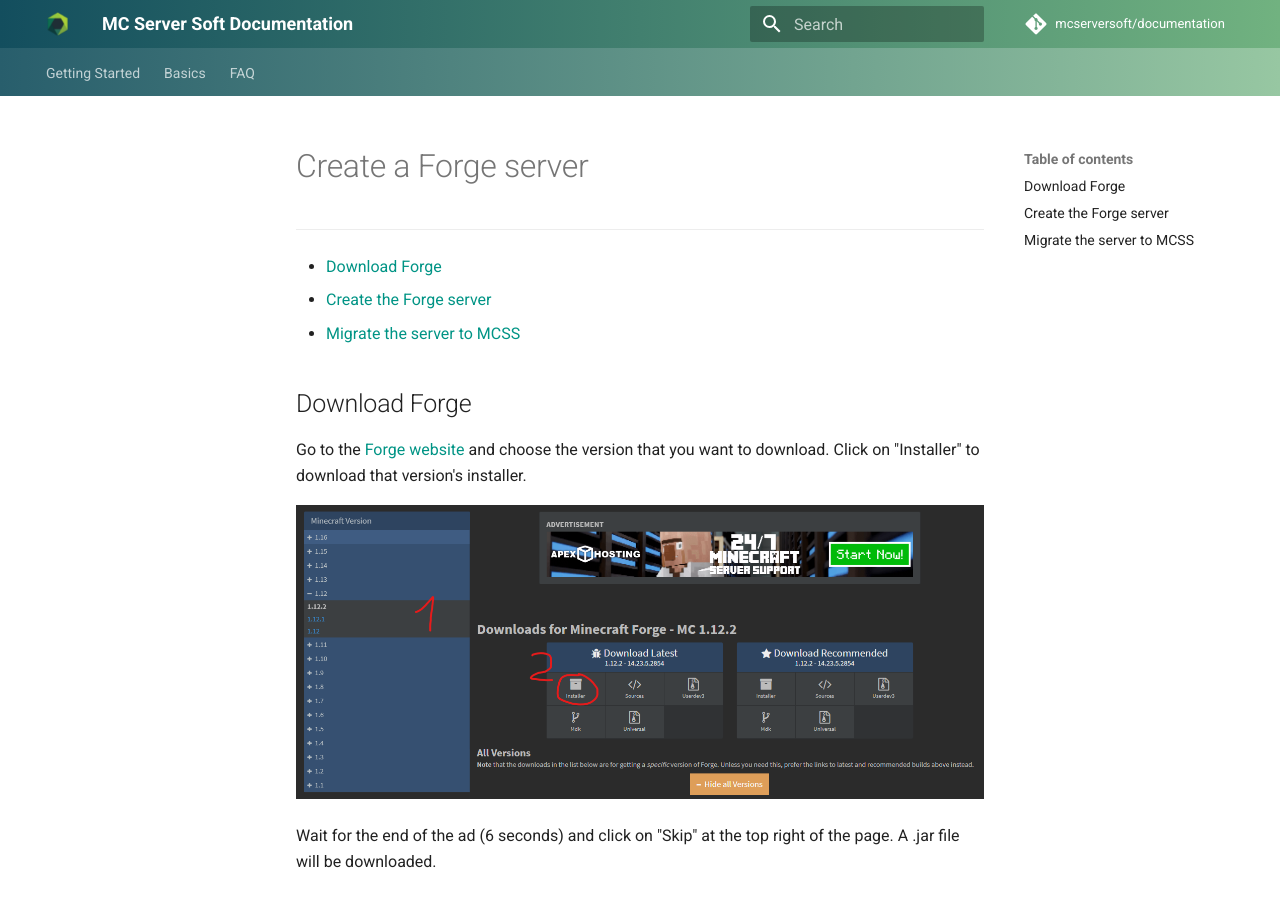
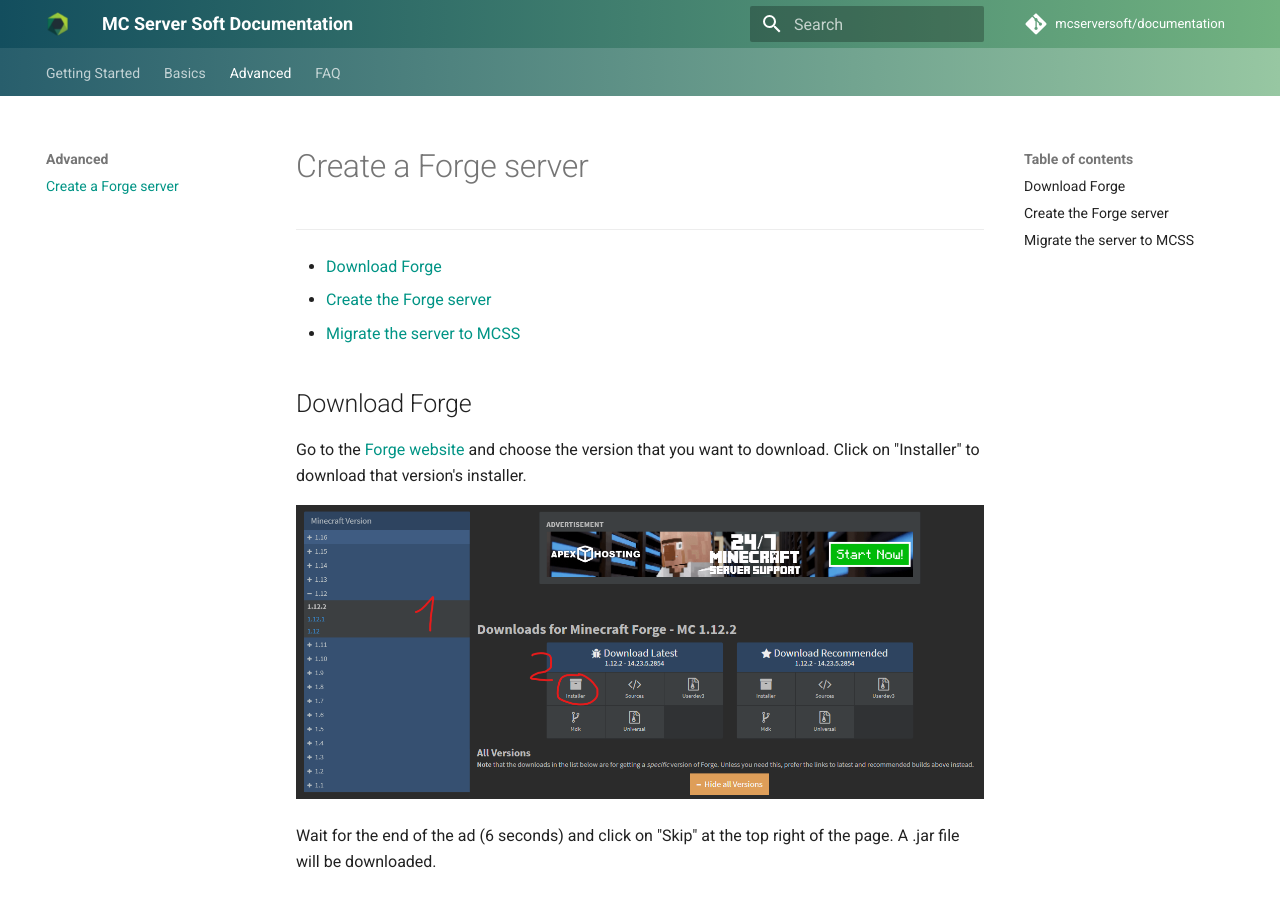
Before and after one commit to mcserversoft/documentation, an MkDocs documentation site: the page built from docs/create-forge-server.md, in a window 1280 px wide and 900 px high. Built offline with MkDocs 1.6.1 and Material for MkDocs 9.7.7, drawn with Linux system fonts in a browser that asks for light colours; comment, search, counter and statistics services are not loaded.

Commit message:
Added forge page to nav

```diff
--- a/mkdocs.yml
+++ b/mkdocs.yml
@@ -23,5 +23,7 @@
    - Port Forwarding: port-forwarding.md
  - Basics:
    - Update a server: update-server.md
+ - Advanced:
+   - Create a Forge server: create-forge-server.md
  - FAQ:
    - faq.md
```
